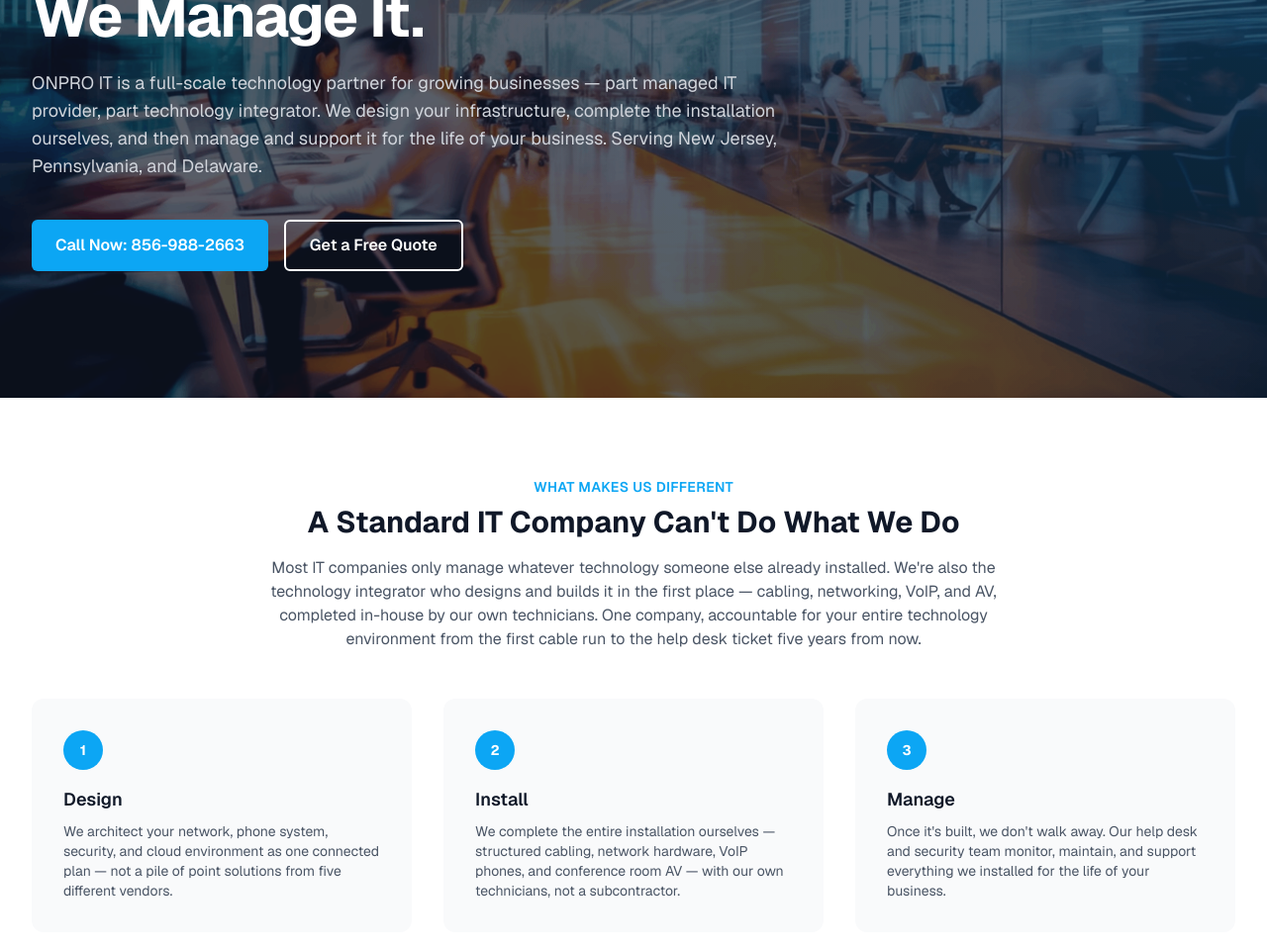
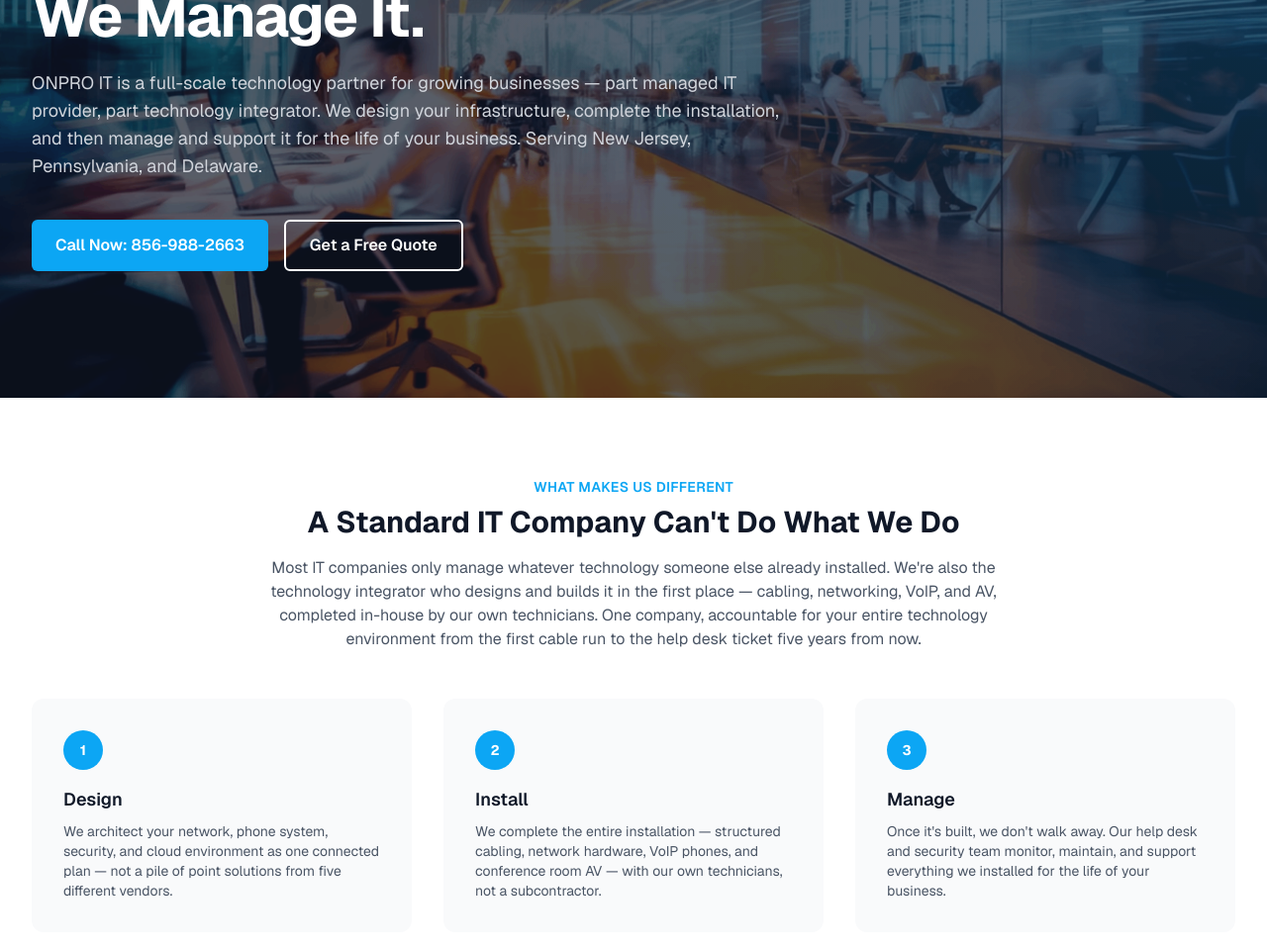
Before and after one commit to EliteworkerSoftware/Onproit-Website, a Next.js app: page / in a window 1280 px wide. Shown: the part 274-1234 px from the top of the page at 99% size. Built offline with nearby package versions, Linux system fonts and the light colour scheme; no server answers.

Commit message:
Remove redundant 'ourselves' from homepage installation copy

```diff
--- a/src/app/(site)/page.tsx
+++ b/src/app/(site)/page.tsx
@@ -106,7 +106,7 @@
             <p className="mt-6 text-lg text-gray-300">
               ONPRO IT is a full-scale technology partner for growing businesses — part managed IT
               provider, part technology integrator. We design your infrastructure, complete the
-              installation ourselves, and then manage and support it for the life of your
+              installation, and then manage and support it for the life of your
               business. Serving New Jersey, Pennsylvania, and Delaware.
             </p>
             <div className="mt-10 flex flex-wrap gap-4">
@@ -155,7 +155,7 @@
               </div>
               <h3 className="mb-2 text-lg font-semibold text-gray-900">Install</h3>
               <p className="text-sm text-gray-600">
-                We complete the entire installation ourselves — structured cabling, network
+                We complete the entire installation — structured cabling, network
                 hardware, VoIP phones, and conference room AV — with our own technicians, not a
                 subcontractor.
               </p>
```
